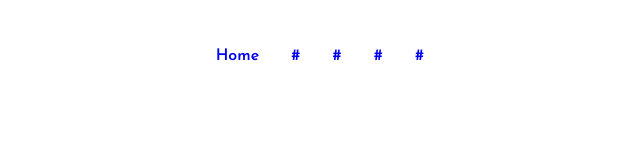
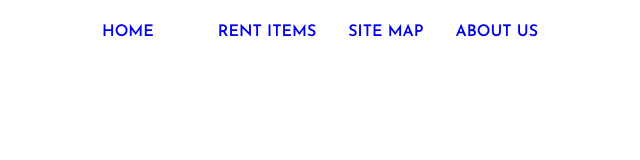
Before and after one commit to N3mxaraMe-CodeArc/Webcw.1.2-sem, a plain HTML site: page index.html in a window 1280 px wide. Shown: the whole page, without its empty margins (320-960 px from the left). Drawn offline with Linux system fonts and the light colour scheme.

Commit message:
git push

```diff
--- a/index.html
+++ b/index.html
@@ -12,10 +12,10 @@
       <header class="header">
         <nav class="nav-bar">
           <a href="#" class="link">Home</a>
-          <a href="#" class="link">#</a>
-          <a href="#" class="link">#</a>
-          <a href="#" class="link">#</a>
-          <a href="#" class="link">#</a>
+          <a href="#" class="link"></a>
+          <a href="#" class="link">Rent Items</a>
+          <a href="#" class="link">Site Map</a>
+          <a href="#" class="link">About us</a>
         </nav>
       </header>
     </div>
--- a/style.css
+++ b/style.css
@@ -1,6 +1,5 @@
 *{
    font-family: 'Josefin Sans', sans-serif;
-   margin: 1rem;
 }
 .nav-bar{
    display: flex;
@@ -12,4 +11,10 @@
 .link{
    cursor: pointer;
    text-decoration: none;
+   margin: 1rem;
+   text-transform: uppercase;
 }
+.link:hover{
+   color: red;
+   text-decoration: underline;
+}
```
